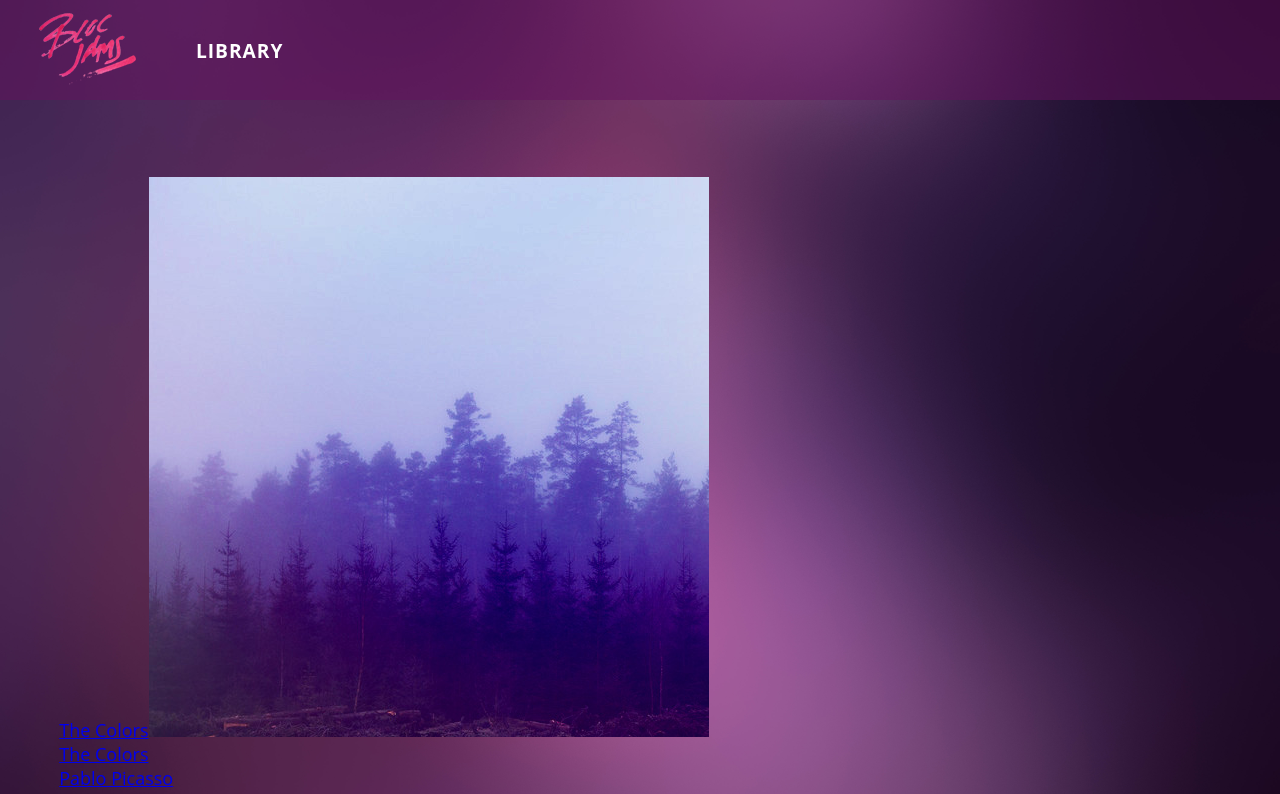
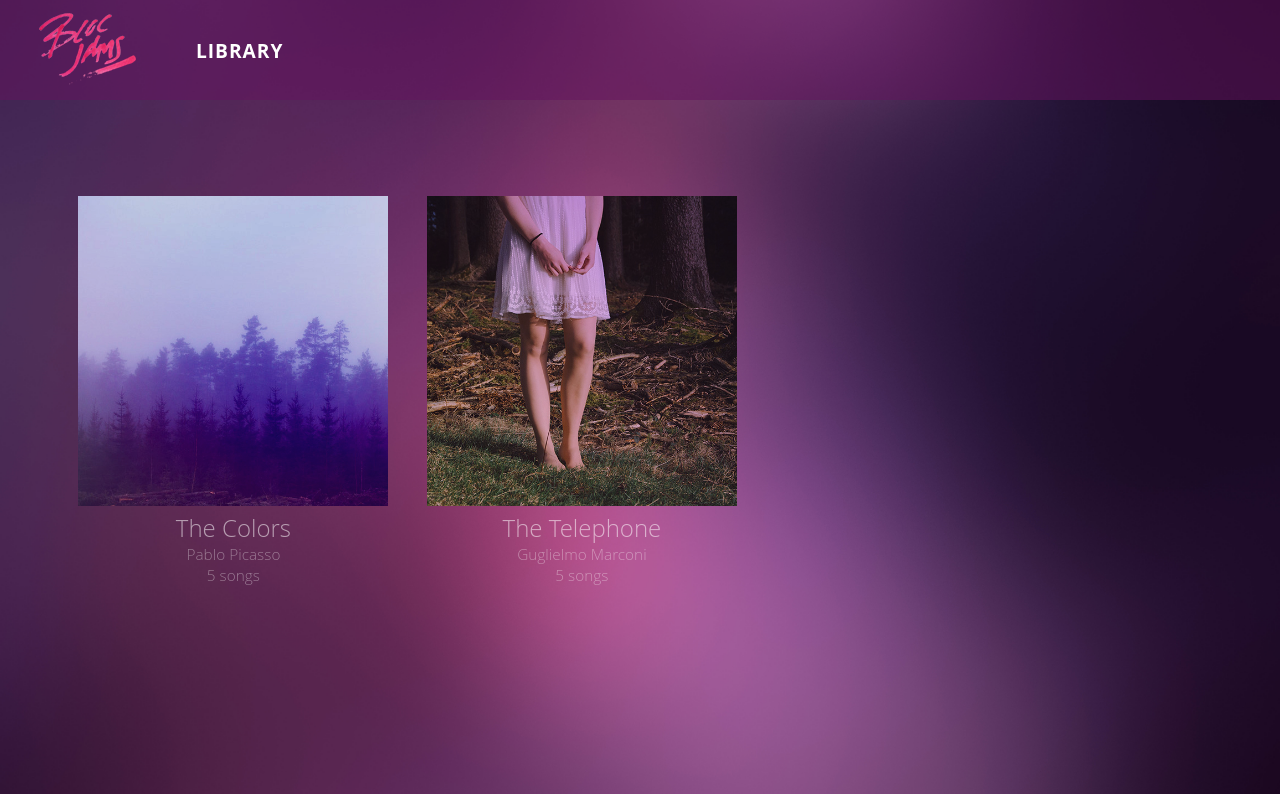
Before and after one commit to essn/bloc-jams-react, a React (Create React App) app: page /library in a window 1280 px wide. Shown: the top 794 px of the page. Built offline with nearby package versions, Linux system fonts and the light colour scheme.

Commit message:
Add Library styles

```diff
--- a/src/components/Library.js
+++ b/src/components/Library.js
@@ -1,30 +1,33 @@
 import React, { Component } from 'react';
 import { Link } from 'react-router-dom';
 import albumData from './../data/albums';
+import './library.css';
 
 class Library extends Component {
   constructor(props) {
     super(props);
-    this.state = { albums: albumData };
+
+    this.state = {
+      albums: albumData
+    };
   }
 
   render() {
     return (
-      <section className='library'>
+      <section className="library">
         {
-          this.state.albums.map ( (album, index) =>
-            <Link to={`/album/${album.slug}`}  key={index}>
-              {album.title}
-              <img src={album.albumCover} alt={album.title} />
-              <div>{album.title}</div>
-              <div>{album.artist}</div>
-              <div>{album.songs.length} songs</div>
+          this.state.albums.map( (album, index) =>
+            <Link to={`/album/${album.slug}`} key={index} className="album">
+              <img src={album.albumCover} alt="Album Cover" />
+              <div className="album-title">{album.title}</div>
+              <div className="album-artist">{album.artist}</div>
+              <div className="album-song-count">{album.songs.length} songs</div>
             </Link>
           )
         }
       </section>
-    );
+    )
   }
 }
 
-export default Library;
+export default Library
--- /dev/null
+++ b/src/components/library.css
@@ -0,0 +1,35 @@
+.library .album {
+  display: block;
+  position: relative;
+  padding: 1rem;
+  text-align: center;
+  width: 30%;
+  float: left;
+  text-decoration: none;
+  opacity: 0.9;
+  color: rgba(255, 255, 255, 0.6);
+}
+
+.library .album:hover {
+  color: rgba(255, 255, 255, 1);
+  opacity: 1;
+}
+
+.library img {
+  width: 100%;
+}
+
+.library div {
+  font-size: 1rem;
+  font-weight: 300;
+}
+
+.library .album-title {
+  font-size: 1.25rem;
+}
+
+.library .album-artist,
+.library .album-song-count {
+  font-size: 0.8rem;
+  opacity: 0.7;
+}
```
